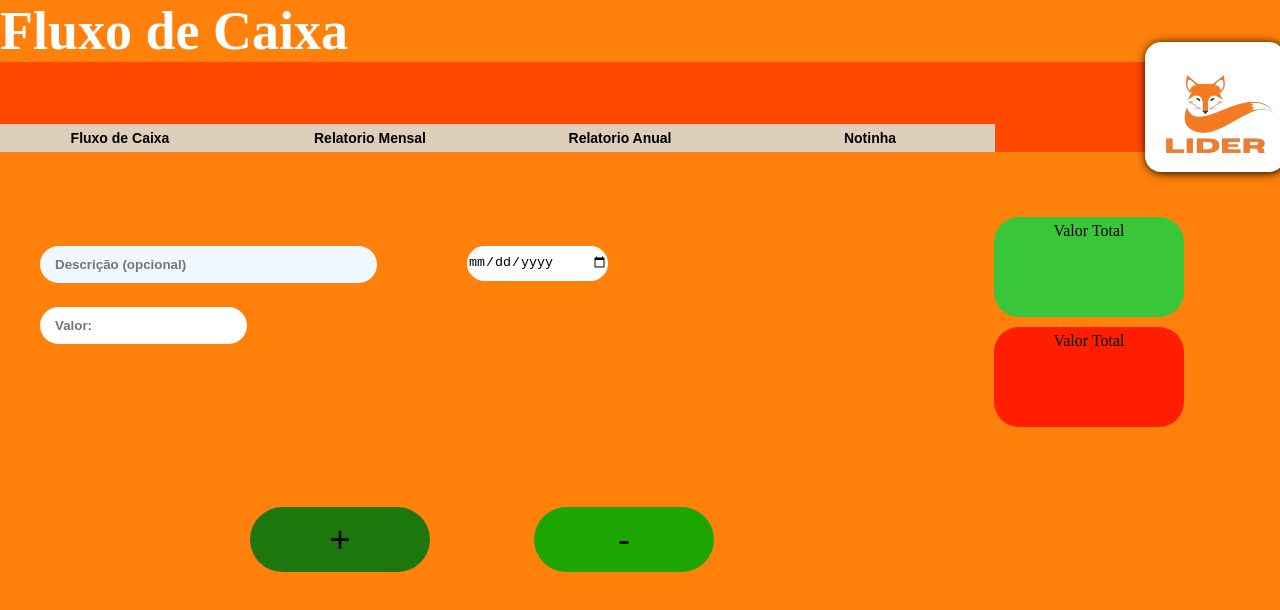
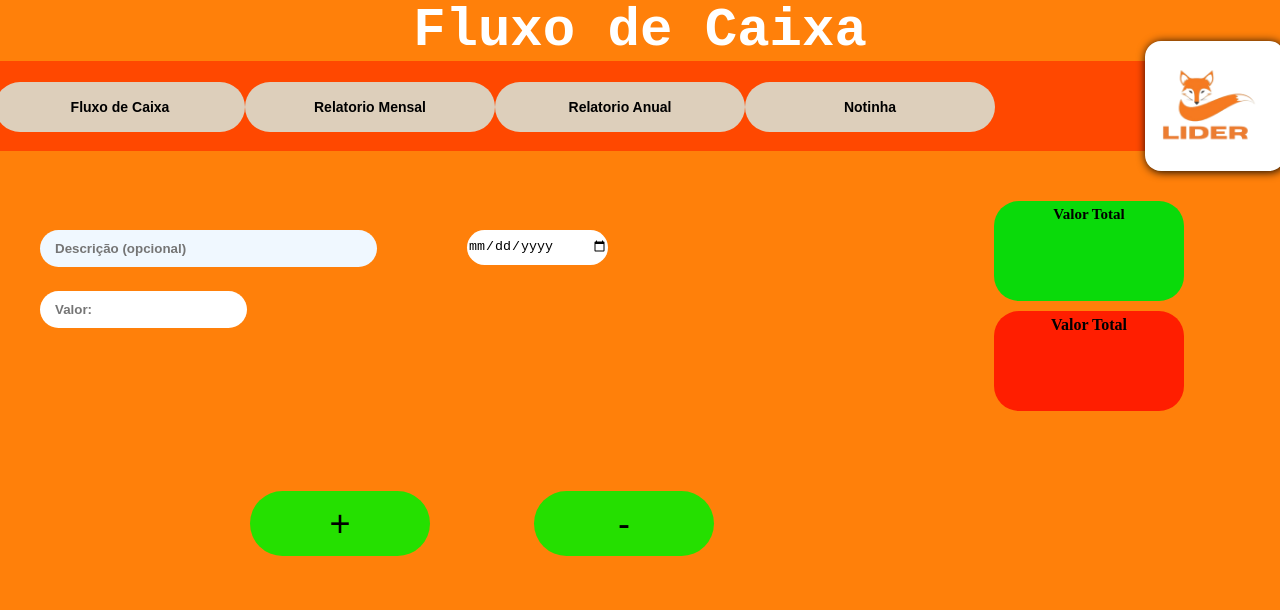
Before and after one commit to SavioVitorAlves/ProjetoLider, a plain HTML site: page Projeto Lider/index.html in a window 1280 px wide. Drawn offline with Linux system fonts and the light colour scheme.

Commit message:
projeto7

```diff
--- a/Projeto Lider/index.css
+++ b/Projeto Lider/index.css
@@ -85,7 +85,7 @@ body{
     margin-left: 250px;
     width: 180px;
     height: 65px;
-    background-color: rgb(29, 119, 12);
+    background-color: rgb(37, 224, 0);
     font-size: 36px;
     border-width: 0px;
     border-radius: 35px;
@@ -98,7 +98,7 @@ body{
     margin-left: 100px;
     width: 180px;
     height: 65px;
-    background-color: rgb(29, 165, 2);
+    background-color: rgb(37, 223, 0);
     font-size: 36px;
     border-width: 0px;
     border-radius: 35px;
@@ -113,7 +113,7 @@ body{
     transform: scale(1.05, 1.05);
 }
 .soma{
-    background-color: rgb(57, 199, 57);
+    background-color: rgb(10, 218, 10);
     margin-right: 6rem;
     padding: 5px;
     height: 90px;
@@ -122,6 +122,8 @@ body{
     margin-bottom: 15px;
     margin-bottom: 10px;
     border-radius: 25px;
+    font-size: 15px;
+    font-weight: bolder;
 
 }
 .soma2{
@@ -134,7 +136,7 @@ body{
     margin-bottom: 15px;
     margin-bottom: 10px;
     border-radius: 25px;
-
+    font-weight: bolder;
 }
 .main{
     display: flex;
@@ -172,8 +174,8 @@ p{
 }
 
 .arealogo img{
-    height: 130px;
-    width: 140px;
+    height: 115px;
+    width: 120px;
     align-items: center;
     justify-content: center;
     margin: 0px;
@@ -182,8 +184,22 @@ nav{
     display: flex;
     padding: 0px;
     margin-top: 62px;
+    height: 110px;
 
 }
-article{
+
+  button{
+    border-radius: 55px;
     margin-top: 15px;
+    height: 50px;
+    width: 15px;
+    padding: 10px;
+    justify-content: center;
+    align-items: center;
 }
+h1{
+    font-family: "Kode Mono", monospace;
+  font-optical-sizing: auto;
+  font-weight: weight;
+  font-style: normal;
+}
--- a/Projeto Lider/index.html
+++ b/Projeto Lider/index.html
@@ -3,9 +3,12 @@
 <head>
     <meta charset="UTF-8"/>
     <title>Fluxo de Caixa</title>
-    <h1>Fluxo de Caixa</h1>
+    <h1><center>Fluxo de Caixa</center></h1>
 
     <meta name="viewport" content="width=device-width, initial-scale=1.0"/>
+    <link rel="preconnect" href="https://fonts.googleapis.com">
+    <link rel="preconnect" href="https://fonts.gstatic.com" crossorigin>
+    <link href="https://fonts.googleapis.com/css2?family=Anton&display=swap" rel="stylesheet">
     <link rel="website icon" type="jpg" href="Lider.jpg"/>
     <link rel="stylesheet" href="index.css"/>
 
```
